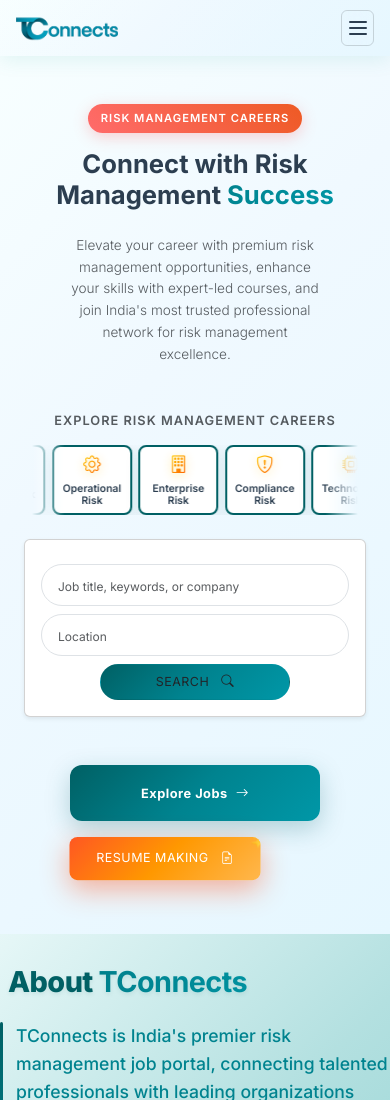
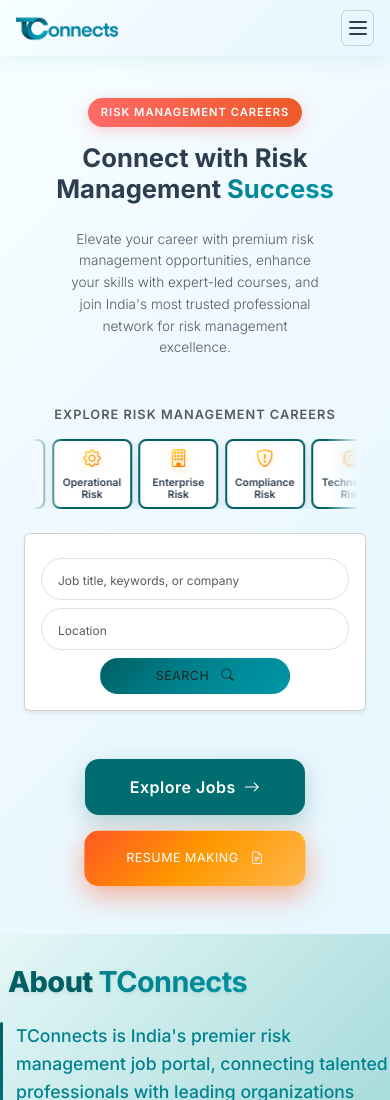
Before and after one commit to geethanjalitconnects/tconnects-frontend, a React (Vite) app: page / in a window 390 px wide. Shown: the top 1100 px of the page. Built offline with nearby package versions, Linux system fonts and the light colour scheme; no server answers.

Commit message:
Fix: Standardized Explore Jobs & Resume buttons + improved mobile responsiveness

```diff
--- a/src/components/HeroSection.css
+++ b/src/components/HeroSection.css
@@ -574,9 +574,78 @@
   text-decoration: none !important;
 }
 
-.explore-jobs-btn i {
-  margin-left: 8px;
+/* --- BASE BUTTON STYLE FOR BOTH BUTTONS --- */
+.hero-btn {
+  display: inline-flex;
+  align-items: center;
+  justify-content: center;
+  padding: 0.9rem 2rem !important;
+  border-radius: 14px !important;
+  font-size: 1rem !important;
+  font-weight: 600;
+  white-space: nowrap;
+  gap: 8px;
+  min-width: 220px;      /* Makes both buttons equal width */
+  height: 55px;          /* SAME height */
 }
+
+/* Explore Jobs Button */
+.explore-jobs-btn {
+  background: #006d71; /* your teal color */
+  color: white !important;
+  border: none;
+}
+
+/* Remove underline from Link */
+.explore-jobs-btn:hover,
+.explore-jobs-btn:focus {
+  text-decoration: none !important;
+}
+
+/* Resume Button */
+.btn-orange-resume {
+  background: linear-gradient(90deg, #ff8a00, #ff5f00);
+  color: white !important;
+  border: none;
+  box-shadow: 0 8px 25px rgba(255, 136, 0, 0.35);
+}
+/* --- BASE BUTTON STYLE FOR BOTH BUTTONS --- */
+.hero-btn {
+  display: inline-flex;
+  align-items: center;
+  justify-content: center;
+  padding: 0.9rem 2rem !important;
+  border-radius: 14px !important;
+  font-size: 1rem !important;
+  font-weight: 600;
+  white-space: nowrap;
+  gap: 8px;
+  min-width: 220px;      /* Makes both buttons equal width */
+  height: 55px;          /* SAME height */
+}
+
+/* Explore Jobs Button */
+.explore-jobs-btn {
+  background: #006d71; /* your teal color */
+  color: white !important;
+  border: none;
+}
+
+/* Remove underline from Link */
+.explore-jobs-btn:hover,
+.explore-jobs-btn:focus {
+  text-decoration: none !important;
+}
+
+/* Resume Button */
+.btn-orange-resume {
+  background: linear-gradient(90deg, #ff8a00, #ff5f00);
+  color: white !important;
+  border: none;
+  box-shadow: 0 8px 25px rgba(255, 136, 0, 0.35);
+}
+
+
 
 
 
--- a/src/components/HeroSection.jsx
+++ b/src/components/HeroSection.jsx
@@ -194,7 +194,7 @@
               <div className="d-grid gap-3 d-sm-flex justify-content-sm-center hero-buttons">
    <Link
   to="/jobs"
-  className="explore-jobs-btn"
+  className="hero-btn explore-jobs-btn"
 >
   Explore Jobs <i className="bi bi-arrow-right"></i>
 </Link>
@@ -203,7 +203,7 @@
 
                 <Button
                   size="lg"
-                  className="px-4 btn-orange-resume"
+                  className="hero-btn btn-orange-resume"
                   onClick={handleResumeMakingClick}
                 >
                   Resume Making <i className="bi bi-file-earmark-text ms-2"></i>
```
